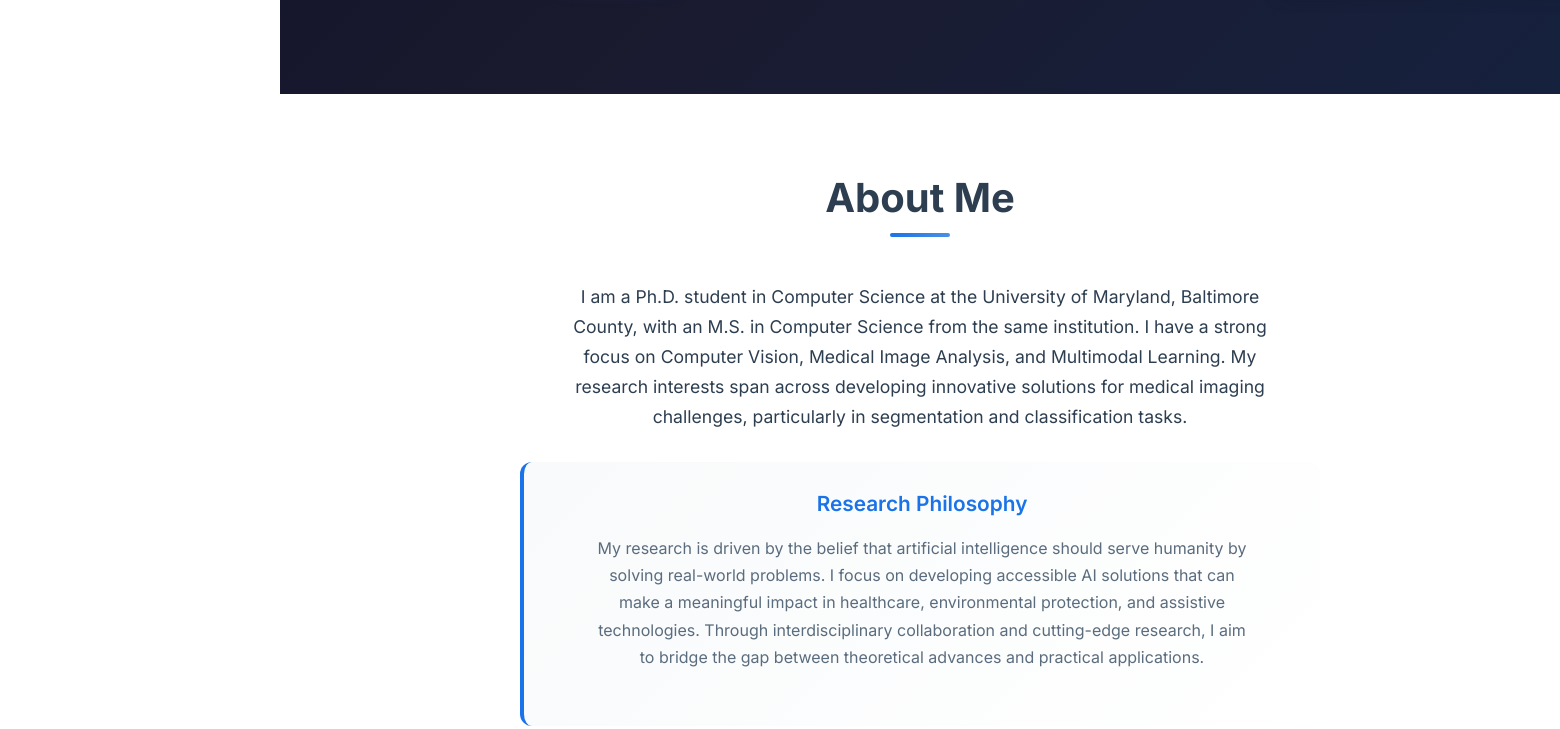
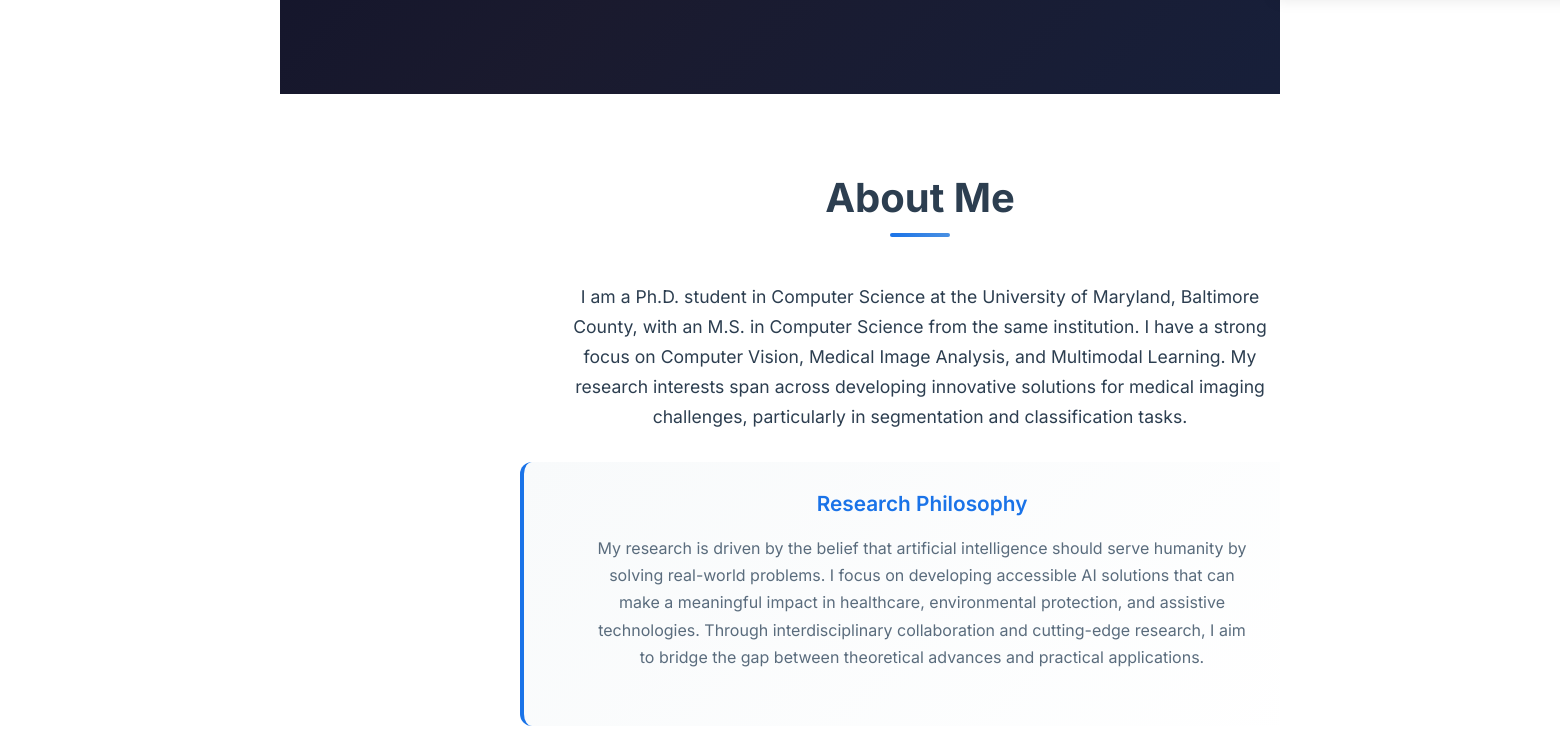
Before and after one commit to Ayanzadeh93/Ayanzadeh93.github.io, a plain HTML site: page index.html in a window 1280 px wide. Shown: the part 801-1530 px from the top of the page, 1560 px wide, since content can reach past the window. Drawn offline with Linux system fonts and the light colour scheme.

Commit message:
Fix horizontal scroll issue on desktop Safari

```diff
--- a/css/style.css
+++ b/css/style.css
@@ -18,6 +18,12 @@
     box-sizing: border-box;
 }
 
+html {
+    overflow-x: hidden;
+    width: 100%;
+    max-width: 100%;
+}
+
 body {
     font-family: 'Inter', -apple-system, BlinkMacSystemFont, 'Segoe UI', Roboto, sans-serif;
     font-size: clamp(14px, 2.5vw, 16px);
@@ -27,12 +33,28 @@
     -webkit-font-smoothing: antialiased;
     -moz-osx-font-smoothing: grayscale;
     text-rendering: optimizeLegibility;
+    overflow-x: hidden;
+    width: 100%;
+    max-width: 100vw;
+    position: relative;
 }
 
 .container {
     max-width: 1200px;
     margin: 0 auto;
     padding: 0 20px;
+    width: 100%;
+    overflow-x: hidden;
+}
+
+.section {
+    width: 100%;
+    overflow-x: hidden;
+}
+
+.main-content {
+    width: 100%;
+    overflow-x: hidden;
 }
 
 /* Enhanced Top Navigation */
@@ -2354,9 +2376,11 @@
 
 .projects-showcase {
     display: grid;
-    grid-template-columns: repeat(auto-fill, minmax(350px, 1fr));
+    grid-template-columns: repeat(auto-fill, minmax(min(350px, 100%), 1fr));
     gap: 30px;
     margin-top: 40px;
+    width: 100%;
+    max-width: 100%;
 }
 
 .project-card {
@@ -2542,12 +2566,13 @@
 .project-detail-content {
     background: white;
     max-width: 900px;
-    width: 100%;
+    width: calc(100% - 40px);
     border-radius: 16px;
     box-shadow: 0 20px 60px rgba(0, 0, 0, 0.3);
     animation: slideUp 0.4s ease;
     max-height: 90vh;
     overflow-y: auto;
+    overflow-x: hidden;
 }
 
 @keyframes slideUp {
@@ -2662,6 +2687,8 @@
     flex-wrap: wrap;
     gap: 10px;
     margin-top: 15px;
+    width: 100%;
+    max-width: 100%;
 }
 
 .tech-stack .tech-item {
```
